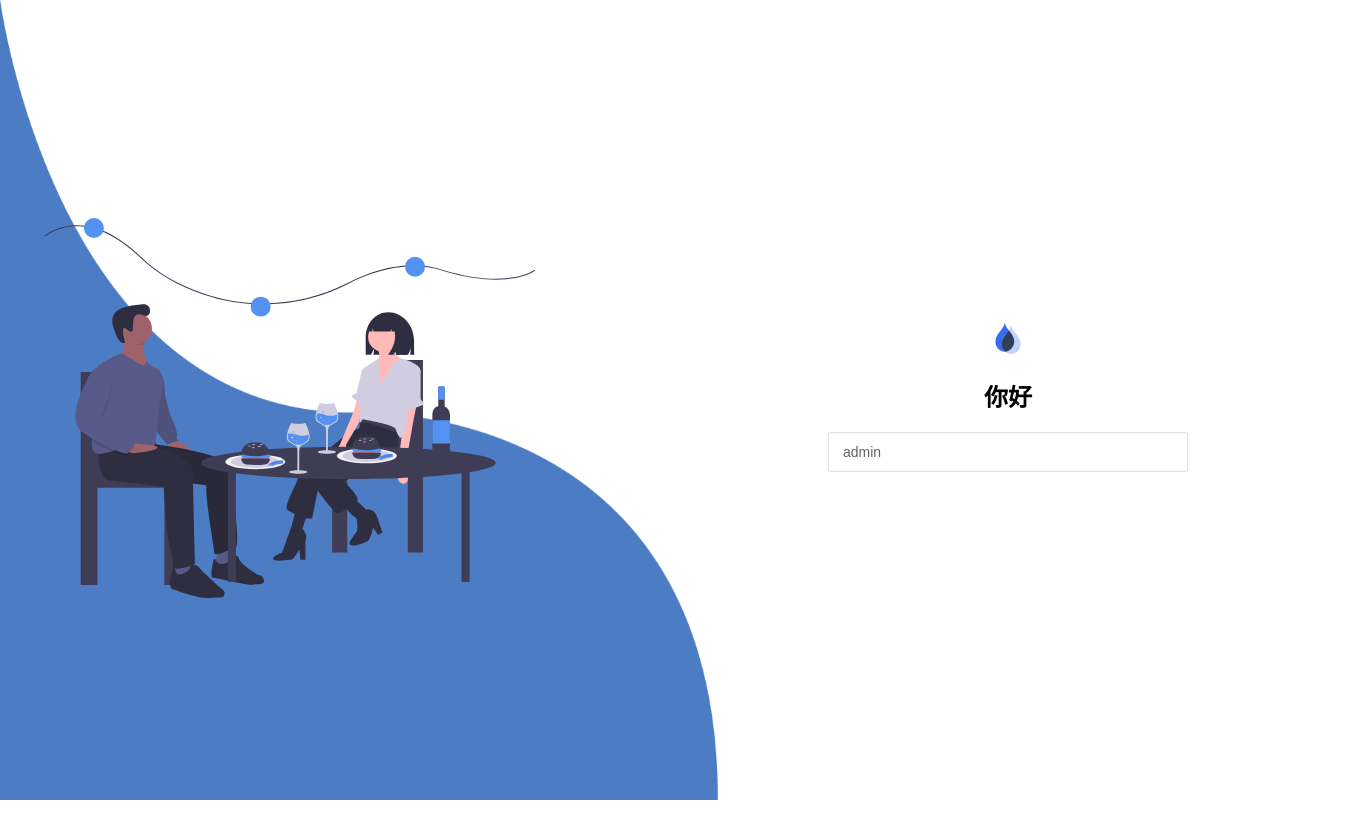
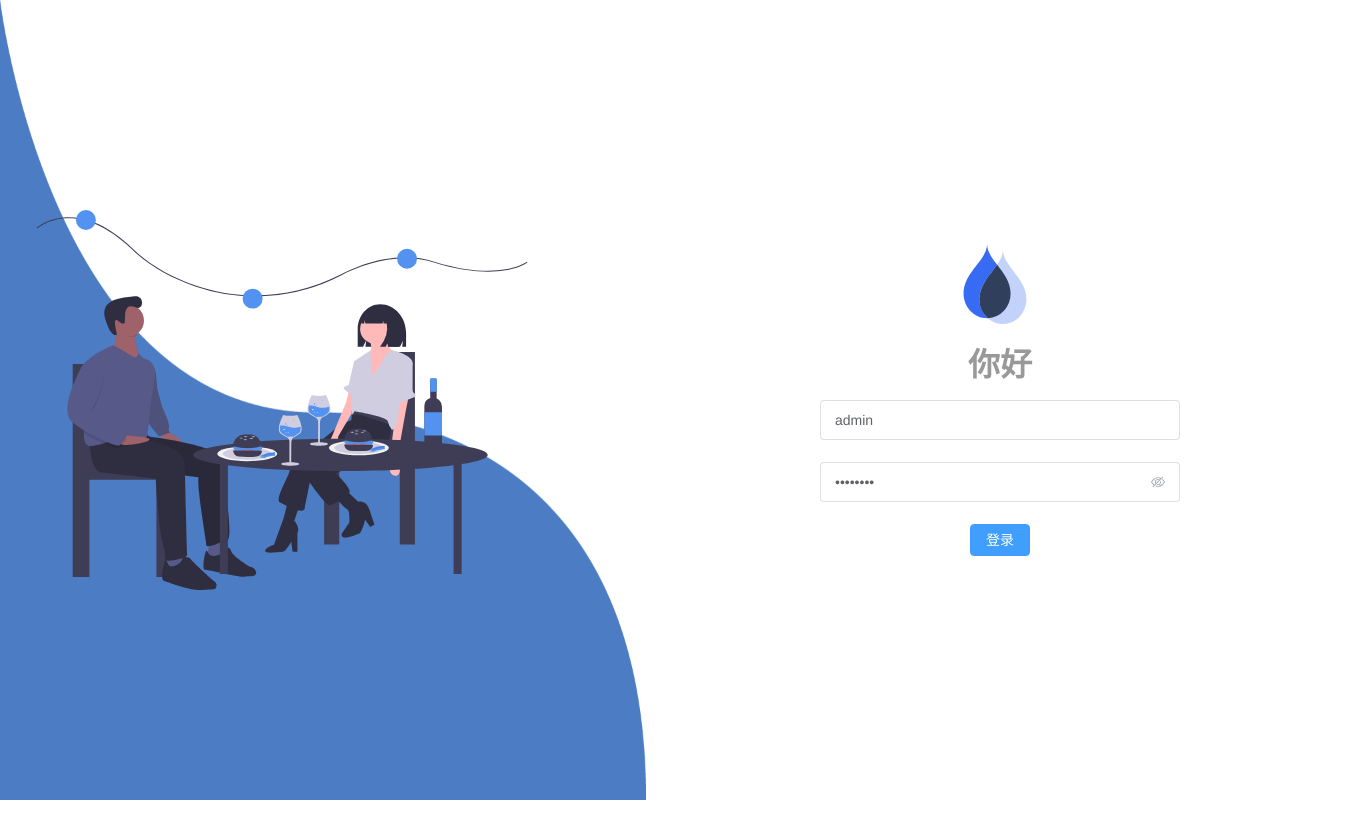
Before and after one commit to 417545911/vite-xtj, a Vue app: page /login in a window 1280 px wide. Shown: the whole page, 1352 px wide, since content can reach past the window. Built offline with nearby package versions, Linux system fonts and the light colour scheme.

Commit message:
feat: 新增tailwindcss

```diff
--- a/index.html
+++ b/index.html
@@ -1,14 +1,17 @@
 <!DOCTYPE html>
 <html lang="en">
+
 <head>
   <meta charset="UTF-8" />
   <!-- <link rel="icon" type="image/svg+xml" href="/vite.svg" /> -->
-    <link rel="icon"  href="/favicon.ico" />
+  <link rel="icon" href="/favicon.ico" />
   <meta name="viewport" content="width=device-width, initial-scale=1.0" />
   <title>Vite + Vue + TS</title>
 </head>
+
 <body>
   <div id="app"></div>
   <script type="module" src="/src/main.ts"></script>
 </body>
+
 </html>
--- a/package.json
+++ b/package.json
@@ -22,10 +22,16 @@
   },
   "devDependencies": {
     "@vitejs/plugin-vue": "^4.1.0",
+    "autoprefixer": "^10.4.14",
     "deploy-cli-service": "^1.4.0",
+    "postcss": "^8.4.23",
+    "postcss-html": "^1.5.0",
+    "postcss-import": "^15.1.0",
+    "postcss-scss": "^4.0.6",
     "sass": "^1.62.1",
     "sass-loader": "^13.2.2",
     "svgo": "^3.0.2",
+    "tailwindcss": "^3.3.2",
     "typescript": "^4.6.3",
     "unplugin-vue-define-options": "^1.3.5",
     "vite": "^4.3.2",
--- /dev/null
+++ b/postcss.config.js
@@ -0,0 +1,8 @@
+module.exports = {
+  plugins: {
+    'postcss-import': {},
+    tailwindcss: {},
+    autoprefixer: {},
+    ...(process.env.NODE_ENV === 'production' ? { cssnano: {} } : {}),
+  },
+};
--- a/src/main.ts
+++ b/src/main.ts
@@ -3,6 +3,12 @@ import router from './router';
 import ElementPlus from 'element-plus';
 import App from './App.vue';
 
+// 引入重置样式
+import './styles/reset.scss';
+// 导入公共样式
+import './styles/index.scss';
+// 一定要在main.ts中导入tailwind.css,防止vite每次hmr都会请求src/styles/index.scc整体css文件导致热更新慢的问题
+import './styles/tailwind.css';
 import 'element-plus/dist/index.css';
 
 async function bootstrap() {
--- /dev/null
+++ b/src/styles/element-plus.scss
@@ -0,0 +1,129 @@
+.el-breadcrumb__inner,
+.el-breadcrumb__inner a {
+  font-weight: 400 !important;
+}
+
+.el-upload {
+  input[type='file'] {
+    display: none !important;
+  }
+}
+
+.el-upload__input {
+  display: none;
+}
+
+.upload-container {
+  .el-upload {
+    width: 100%;
+
+    .el-upload-dragger {
+      width: 100%;
+      height: 200px;
+    }
+  }
+}
+
+.el-dropdown-menu {
+  padding: 0 !important;
+}
+
+.el-range-separator {
+  box-sizing: content-box;
+}
+
+.is-dark {
+  z-index: 9999 !important;
+}
+
+/* 重置 el-button 中 icon 的 margin */
+.reset-margin [class*='el-icon'] + span {
+  margin-left: 2px !important;
+}
+
+/* 自定义 popover 的类名 */
+.pure-popper {
+  padding: 0 !important;
+}
+
+/* 自定义 tooltip 的类名 */
+.pure-tooltip {
+  // 右侧操作面板right-panel类名的z-index为40000，tooltip需要大于它才能显示
+  z-index: 41000 !important;
+}
+
+/* nprogress 适配 element-plus 的主题色 */
+#nprogress {
+  & .bar {
+    background-color: var(--el-color-primary) !important;
+  }
+
+  & .peg {
+    box-shadow: 0 0 10px var(--el-color-primary), 0 0 5px var(--el-color-primary) !important;
+  }
+
+  & .spinner-icon {
+    border-top-color: var(--el-color-primary);
+    border-left-color: var(--el-color-primary);
+  }
+}
+
+/* 全局覆盖element-plus的el-dialog、el-drawer、el-message-box、el-notification组件右上角关闭图标的样式，表现更鲜明 */
+.el-dialog__headerbtn,
+.el-message-box__headerbtn {
+  &:hover {
+    .el-dialog__close {
+      color: var(--el-color-info) !important;
+    }
+  }
+}
+.el-icon {
+  &.el-dialog__close,
+  &.el-drawer__close,
+  &.el-message-box__close,
+  &.el-notification__closeBtn {
+    width: 24px;
+    height: 24px;
+    outline: none;
+    border-radius: 4px;
+    transition: background-color 0.2s, color 0.2s;
+    &:hover {
+      color: rgba(0, 0, 0, 0.88) !important;
+      background-color: rgba(0, 0, 0, 0.06);
+      text-decoration: none;
+    }
+  }
+}
+
+/* 克隆并自定义 ElMessage 样式，不会影响 ElMessage 原本样式，在 src/utils/message.ts 中调用自定义样式 ElMessage 方法即可，暗黑模式在 src/style/dark.scss 文件进行了适配 */
+.pure-message {
+  border-width: 0 !important;
+  background: #fff !important;
+  padding: 10px 13px !important;
+  box-shadow: 0 3px 6px -4px #0000001f, 0 6px 16px #00000014, 0 9px 28px 8px #0000000d !important;
+
+  &.el-message.is-closable .el-message__content {
+    padding-right: 17px !important;
+  }
+
+  & .el-message__content {
+    color: #000000d9 !important;
+    pointer-events: all !important;
+    background-image: initial !important;
+  }
+
+  & .el-message__icon {
+    margin-right: 8px !important;
+  }
+
+  & .el-message__closeBtn {
+    outline: none;
+    border-radius: 4px;
+    right: 9px !important;
+    transition: background-color 0.2s, color 0.2s;
+
+    &:hover {
+      background-color: rgba(0, 0, 0, 0.06);
+    }
+  }
+}
--- /dev/null
+++ b/src/styles/index.scss
@@ -0,0 +1,16 @@
+@import './element-plus.scss';
+/* 自定义全局 CssVar */
+:root {
+  /* 左侧菜单展开、收起动画时长 */
+  --pure-transition-duration: 0.3s;
+}
+
+/* 灰色模式 */
+.html-grey {
+  filter: grayscale(100%);
+}
+
+/* 色弱模式 */
+.html-weakness {
+  filter: invert(80%);
+}
--- /dev/null
+++ b/src/styles/reset.scss
@@ -0,0 +1,258 @@
+*,
+::before,
+::after {
+  box-sizing: border-box;
+  border-width: 0;
+  border-style: solid;
+  border-color: currentColor;
+}
+
+#app {
+  width: 100%;
+  height: 100%;
+}
+
+html {
+  line-height: 1.5;
+  -webkit-text-size-adjust: 100%;
+  -moz-tab-size: 4;
+  tab-size: 4;
+  width: 100%;
+  height: 100%;
+  box-sizing: border-box;
+}
+
+body {
+  margin: 0;
+  line-height: inherit;
+  width: 100%;
+  height: 100%;
+  -moz-osx-font-smoothing: grayscale;
+  -webkit-font-smoothing: antialiased;
+  text-rendering: optimizelegibility;
+  font-family: 'Helvetica Neue', Helvetica, 'PingFang SC', 'Hiragino Sans GB', 'Microsoft YaHei', '微软雅黑', Arial,
+    sans-serif;
+}
+
+hr {
+  height: 0;
+  color: inherit;
+  border-top-width: 1px;
+}
+
+abbr:where([title]) {
+  text-decoration: underline dotted;
+}
+
+a {
+  color: inherit;
+  text-decoration: inherit;
+}
+
+b,
+strong {
+  font-weight: bolder;
+}
+
+code,
+kbd,
+samp,
+pre {
+  font-family: ui-monospace, SFMono-Regular, Menlo, Monaco, Consolas, 'Liberation Mono', 'Courier New', monospace;
+  font-size: 1em;
+}
+
+small {
+  font-size: 80%;
+}
+
+sub,
+sup {
+  font-size: 75%;
+  line-height: 0;
+  position: relative;
+  vertical-align: baseline;
+}
+
+sub {
+  bottom: -0.25em;
+}
+
+sup {
+  top: -0.5em;
+}
+
+table {
+  text-indent: 0;
+  border-color: inherit;
+  border-collapse: collapse;
+}
+
+button,
+input,
+optgroup,
+select,
+textarea {
+  font-family: inherit;
+  font-size: 100%;
+  line-height: inherit;
+  color: inherit;
+  margin: 0;
+  padding: 0;
+}
+
+button,
+select {
+  text-transform: none;
+}
+
+button,
+[type='button'],
+[type='reset'],
+[type='submit'] {
+  background-image: none;
+}
+
+:-moz-focusring {
+  outline: auto;
+}
+
+:-moz-ui-invalid {
+  box-shadow: none;
+}
+
+progress {
+  vertical-align: baseline;
+}
+
+::-webkit-inner-spin-button,
+::-webkit-outer-spin-button {
+  height: auto;
+}
+
+[type='search'] {
+  outline-offset: -2px;
+}
+
+::-webkit-file-upload-button {
+  font: inherit;
+}
+
+summary {
+  display: list-item;
+}
+
+blockquote,
+dl,
+dd,
+h1,
+h2,
+h3,
+h4,
+h5,
+h6,
+hr,
+figure,
+p,
+pre {
+  margin: 0;
+}
+
+fieldset {
+  margin: 0;
+  padding: 0;
+}
+
+legend {
+  padding: 0;
+}
+
+ol,
+ul,
+menu {
+  list-style: none;
+  margin: 0;
+  padding: 0;
+}
+
+textarea {
+  resize: vertical;
+}
+
+input::placeholder,
+textarea::placeholder {
+  opacity: 1;
+  color: #9ca3af;
+}
+
+button,
+[role='button'] {
+  cursor: pointer;
+}
+
+:disabled {
+  cursor: default;
+}
+
+img,
+svg,
+video,
+canvas,
+audio,
+iframe,
+embed,
+object {
+  display: block;
+}
+
+img,
+video {
+  max-width: 100%;
+  height: auto;
+}
+
+[hidden] {
+  display: none;
+}
+
+.dark {
+  color-scheme: dark;
+}
+
+label {
+  font-weight: 700;
+}
+
+*,
+*::before,
+*::after {
+  box-sizing: inherit;
+}
+
+a:focus,
+a:active {
+  outline: none;
+}
+
+a,
+a:focus,
+a:hover {
+  cursor: pointer;
+  color: inherit;
+  text-decoration: none;
+}
+
+div:focus {
+  outline: none;
+}
+
+.clearfix {
+  &::after {
+    visibility: hidden;
+    display: block;
+    font-size: 0;
+    content: ' ';
+    clear: both;
+    height: 0;
+  }
+}
--- /dev/null
+++ b/src/styles/tailwind.css
@@ -0,0 +1,21 @@
+@tailwind base;
+@tailwind components;
+@tailwind utilities;
+
+@layer components {
+    .flex-c {
+        @apply flex justify-center items-center;
+    }
+
+    .flex-ac {
+        @apply flex justify-around items-center;
+    }
+
+    .flex-bc {
+        @apply flex justify-between items-center;
+    }
+
+    .navbar-bg-hover {
+        @apply dark: text-white dark:hover: !bg-[#242424];
+    }
+}
--- a/src/views/login/index.vue
+++ b/src/views/login/index.vue
@@ -13,9 +13,26 @@
               <h2 class="outline-none">你好</h2>
             </Motion>
             <el-form ref="ruleFormRef" :model="ruleForm" :rules="loginRules" size="large">
-              <el-form-item :rules="[{ required: true, message: '请输入账号', trigger: 'blur' }]" prop="username">
-                <el-input clearable v-model="ruleForm.username" placeholder="账号" />
-              </el-form-item>
+              <Motion :delay="100">
+                <el-form-item :rules="[{ required: true, message: '请输入账号', trigger: 'blur' }]" prop="username">
+                  <el-input clearable v-model="ruleForm.username" placeholder="账号" />
+                </el-form-item>
+              </Motion>
+              <Motion :delay="150">
+                <el-form-item :rules="[{ required: true, message: '请输入密码', trigger: 'blur' }]" prop="password">
+                  <el-input show-password clearable v-model="ruleForm.password" placeholder="密码" />
+                </el-form-item>
+              </Motion>
+              <Motion :delay="250">
+                <el-button
+                  class="w-full mt-4"
+                  size="default"
+                  type="primary"
+                  :loading="loading"
+                  @click="onLogin(ruleFormRef)">
+                  登录
+                </el-button>
+              </Motion>
             </el-form>
           </div>
         </div>
@@ -25,18 +42,34 @@
 </template>
 
 <script lang="ts" setup>
+import type { FormInstance } from 'element-plus';
 import bg from '@/assets/login/bg.png';
 import illustration from '@/assets/login/illustration.svg';
 import avatar from '@/assets/login/avatar.svg';
 import Motion from './utils/motion';
 import { loginRules } from './utils/rule';
 
-import { toRaw, reactive } from 'vue';
+import { toRaw, reactive, ref } from 'vue';
 
+const loading = ref(false);
+const ruleFormRef = ref<FormInstance>();
 const ruleForm = reactive({
   username: 'admin',
   password: 'admin123',
 });
+
+const onLogin = async (formEl: FormInstance | undefined) => {
+  loading.value = true;
+  if (!formEl) return;
+  await formEl.validate((valid, fields) => {
+    if (valid) {
+      console.info('🐕‍🦺登录成功', valid);
+    } else {
+      loading.value = false;
+      return fields;
+    }
+  });
+};
 </script>
 
 <style scoped lang="scss">
@@ -68,7 +101,55 @@ const ruleForm = reactive({
     text-align: center;
     .login-form {
       width: 360px;
+      .avatar {
+        width: 350px;
+        height: 80px;
+      }
+      h2 {
+        text-transform: uppercase;
+        margin: 15px 0;
+        color: #999;
+        font: bold 200% Consolas, Monaco, monospace;
+      }
     }
   }
 }
+
+@media screen and (max-width: 1180px) {
+  .login-container {
+    grid-gap: 9rem;
+  }
+  .login-form {
+    width: 290px;
+  }
+  .login-form h2 {
+    font-size: 2.4rem;
+    margin: 8px 0;
+  }
+  .img img {
+    width: 360px;
+  }
+  .avatar {
+    width: 280px;
+    height: 80px;
+  }
+}
+
+@media screen and (max-width: 968px) {
+  .wave {
+    display: none;
+  }
+
+  .img {
+    display: none;
+  }
+
+  .login-container {
+    grid-template-columns: 1fr;
+  }
+
+  .login-box {
+    justify-content: center;
+  }
+}
 </style>
--- /dev/null
+++ b/tailwind.config.js
@@ -0,0 +1,20 @@
+/** @type {import{'tailwindcss'}.Config} */
+module.exports = {
+  darkMode: 'class',
+  corePlugins: {
+    preflight: false,
+  },
+  content: ['./src/**/*.{vue.js,ts,jsx,tsx}'],
+  theme: {
+    extend: {
+      colors: {
+        bg_color: 'var(--el-bg-color)',
+        primary: 'var(--el-color-primary)',
+        primary_light_9: 'var(--el-color-primary-light-9)',
+        text_color_primary: 'var(--el-text-color-primary)',
+        text_color_regular: 'var(--el-text-color-regular)',
+        text_color_disabled: 'var(--el-text-color-disabled)',
+      },
+    },
+  },
+};
```
Also changed, not shown: 1 other file (tests, documents, lock files or other folders). Lines whose indentation alone changed are shown as unchanged.
